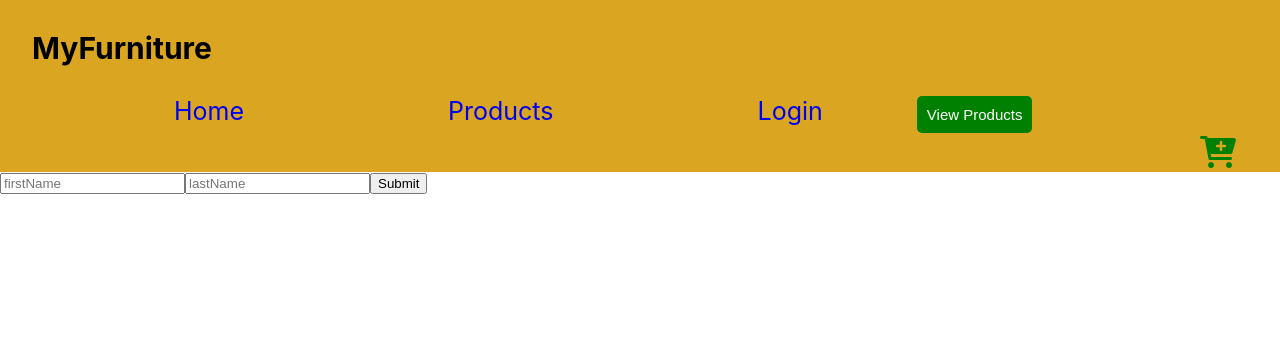
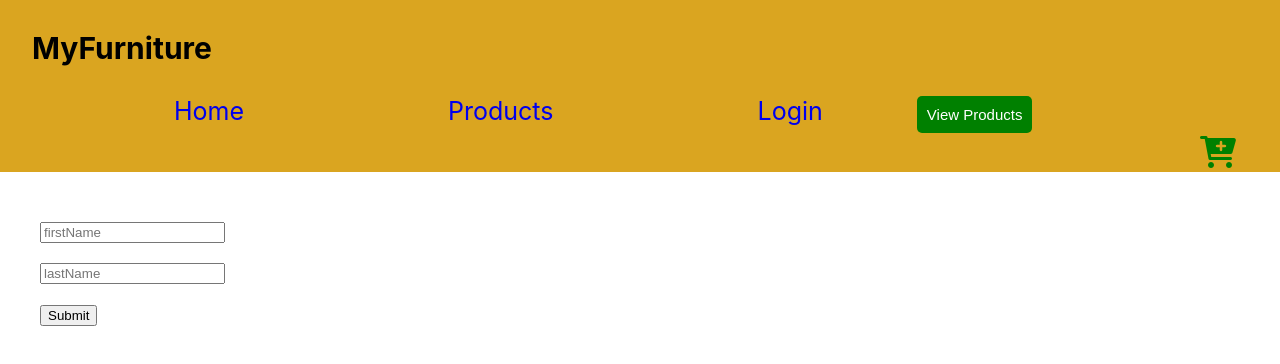
Before and after one commit to gideonlangat98/Furniture-Booking, a React (Create React App) app: page /furnitureform in a window 1280 px wide. Shown: the top 364 px of the page. Built offline with nearby package versions, Linux system fonts and the light colour scheme.

Commit message:
add styling to furnitureForm input component

```diff
--- a/src/App.css
+++ b/src/App.css
@@ -27,6 +27,17 @@
     height: 400px;
     margin-left: 10rem;
     margin-top: 2rem;
+}
+
+.form{
+    margin-top: 30px;
+    padding: 20px;
+    margin-left: 20px;
+}
+
+.form > input{
+    display: grid;
+    margin-bottom: 20px;
 }
 
 .login{
--- a/src/Components/FurnitureForm.js
+++ b/src/Components/FurnitureForm.js
@@ -35,7 +35,7 @@ function FurnitureForm(){
   }
 
   return (
-    <form onSubmit={handleSubmit}>
+    <form onSubmit={handleSubmit} className="form">
       <input onChange={handleChange} value={formData.firstName} name="firstName" placeholder="firstName" />
       <input onChange={handleChange} value={formData.lastName} name="lastName" placeholder="lastName" />
       <button>Submit</button>
```
